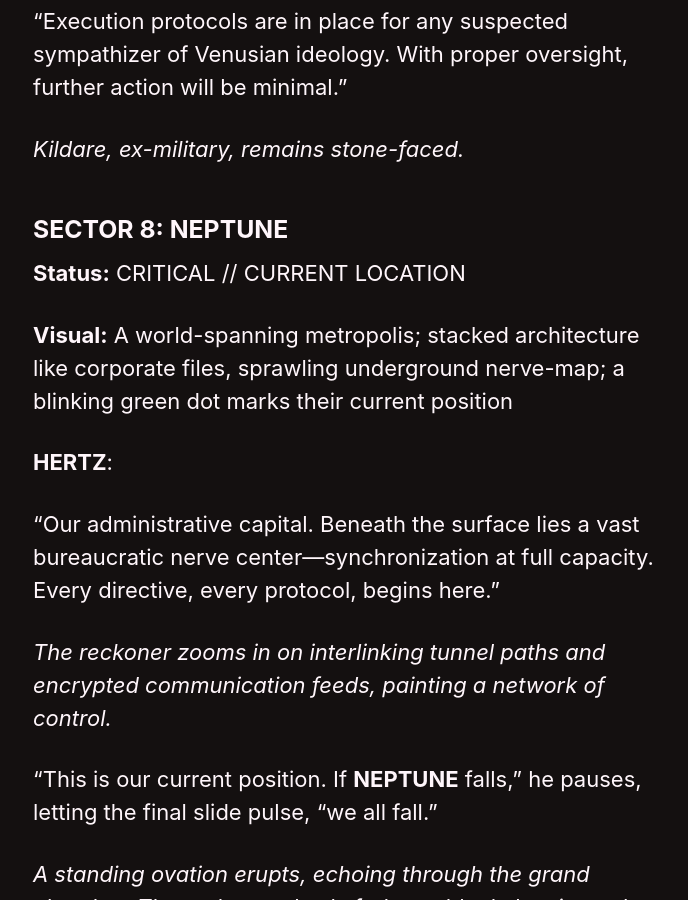
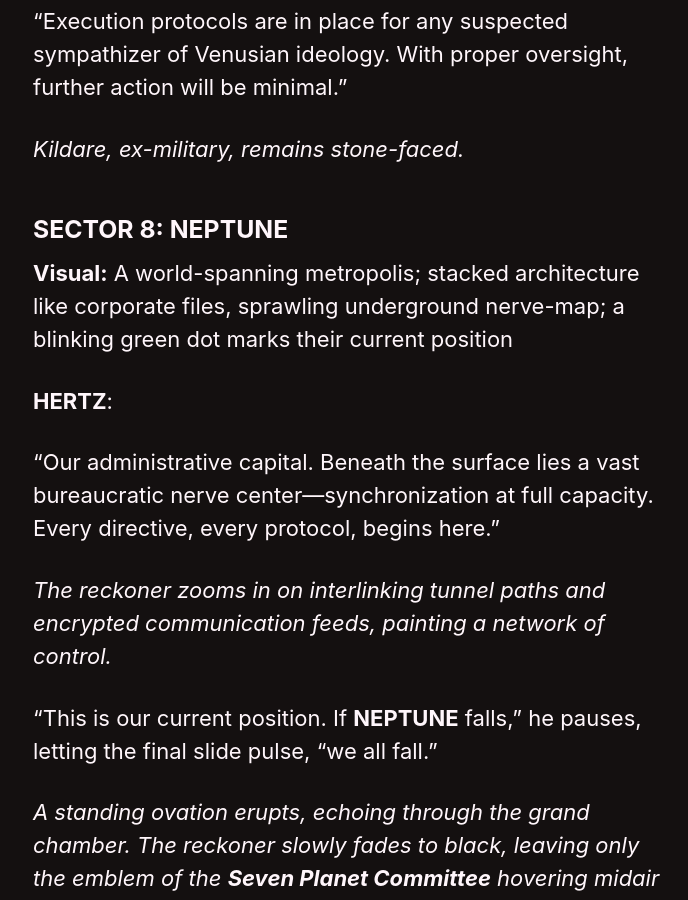
Before and after one commit to kyrie-edelweiss/edelweiss-archive, a Jekyll site: the page built from _pages/red-king.md, in a window 1280 px wide and 900 px high, scrolled down 13667 px. Shown: the whole window, without its empty margins (289-977 px from the left). Built offline with Jekyll 4.4.1, drawn with Linux system fonts in a browser that asks for light colours; cached includes are drawn as plain includes; our own code applies the rules of GitHub Pages for plain Markdown files.

Commit message:
Update red-king.md

```diff
--- a/_pages/red-king.md
+++ b/_pages/red-king.md
@@ -282,8 +282,6 @@ _Lamont, **SATURN**’s representative, gives a brief nod of approval._
 
 
 ### SECTOR 8: NEPTUNE
-
-**Status:** CRITICAL // CURRENT LOCATION
 
 **Visual:** A world-spanning metropolis; stacked architecture like corporate files, sprawling underground nerve-map; a blinking green dot marks their current position
 
```
